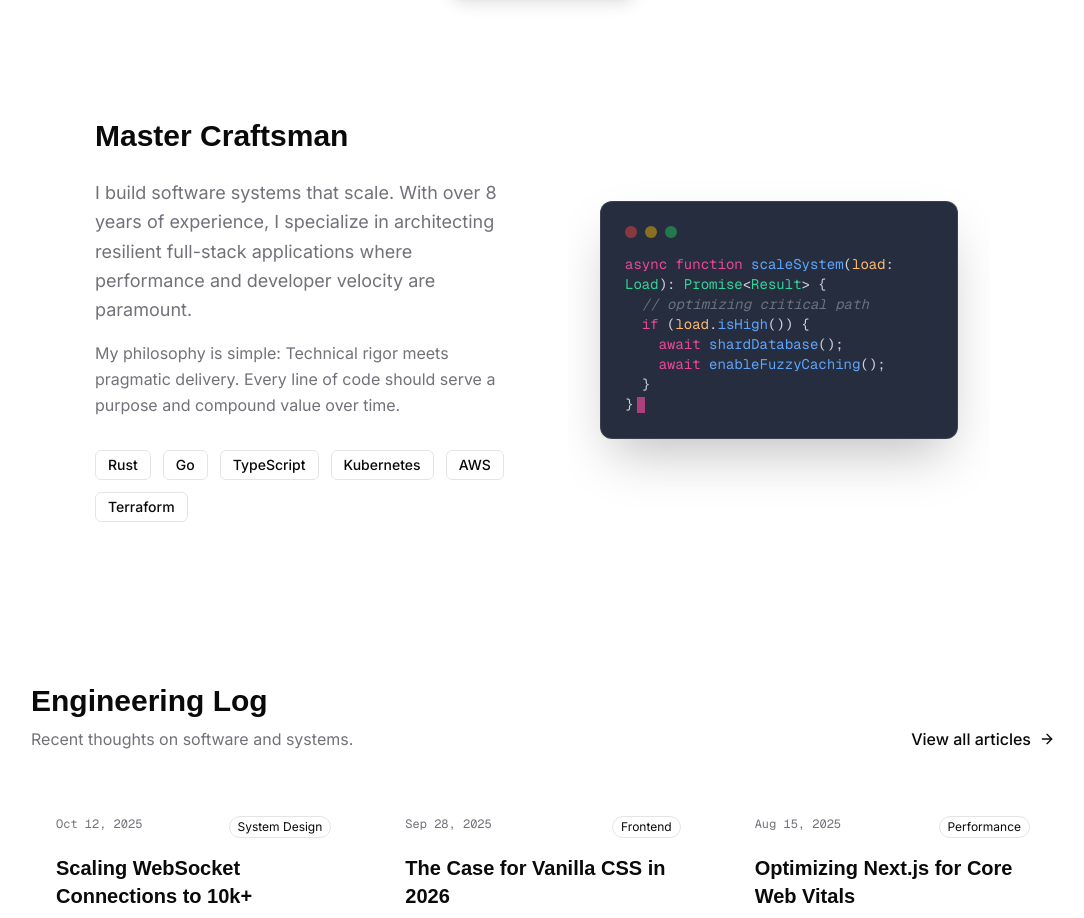
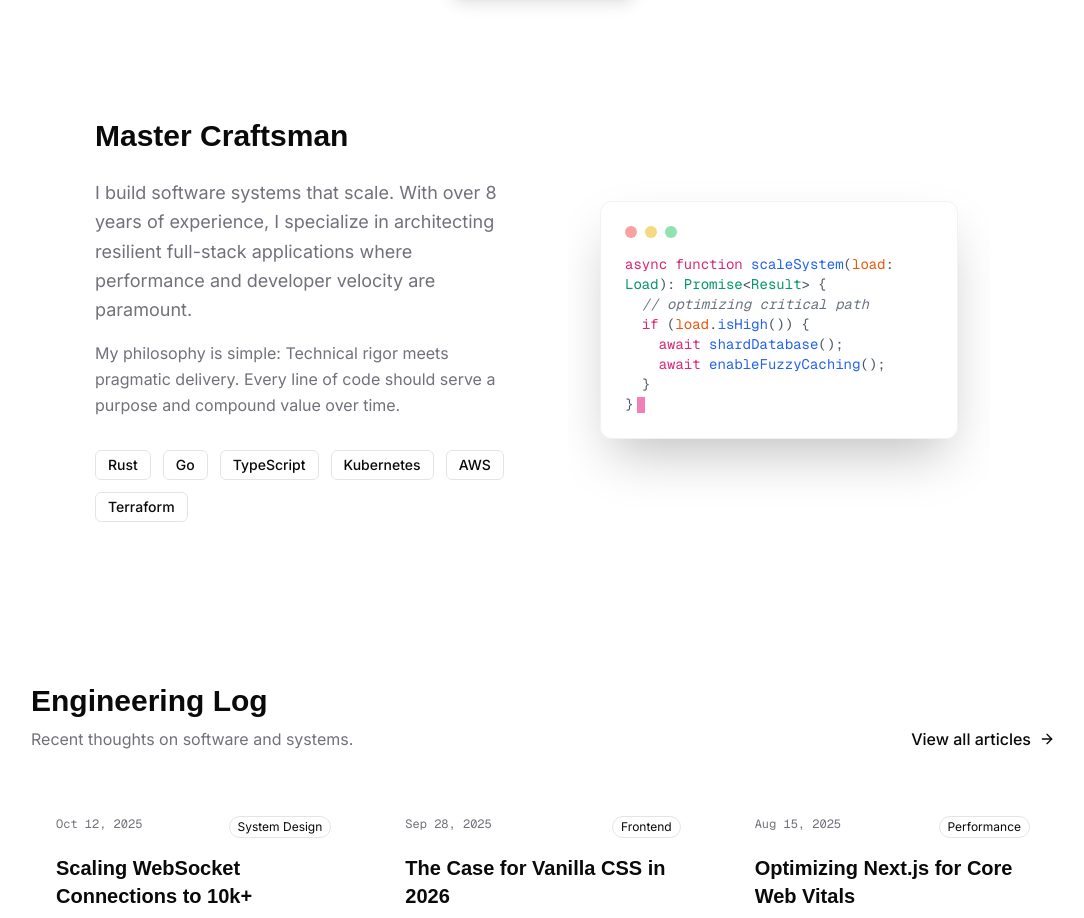
Before and after one commit to Nwachukwuchinedu/my-portfolio, a Next.js app in the folder portfolio-app/: page / in a window 1280 px wide. Shown: the part 1522-2440 px from the top of the page, without its empty margins (97-1181 px from the left). Built offline with nearby package versions, Linux system fonts and the light colour scheme; a web font is replaced by a local one.

Commit message:
feat: add About section component displaying personal summary, tech stack, and an animated typewriter code block.

```diff
--- a/portfolio-app/src/components/sections/about.tsx
+++ b/portfolio-app/src/components/sections/about.tsx
@@ -37,15 +37,14 @@ export function AboutSection() {
                     viewport={{ once: true }}
                     className="relative h-[400px] w-full bg-gradient-to-br from-violet-500/10 to-cyan-500/10 rounded-2xl border border-white/10 overflow-hidden flex items-center justify-center p-8"
                 >
-                    <div className="absolute inset-0 bg-grid-white/[0.02] bg-[size:32px_32px]" />
-                    {/* Dark background forced for code block */}
-                    <div className="relative z-10 p-6 bg-slate-900/90 backdrop-blur-md rounded-xl border border-white/10 max-w-sm w-full shadow-2xl">
+                    {/* Theme-aware background for code block */}
+                    <div className="relative z-10 p-6 bg-white/80 dark:bg-zinc-900/90 backdrop-blur-md rounded-xl border border-black/5 dark:border-white/10 max-w-sm w-full shadow-2xl">
                         <div className="flex space-x-2 mb-4">
                             <div className="w-3 h-3 rounded-full bg-red-500/50" />
                             <div className="w-3 h-3 rounded-full bg-yellow-500/50" />
                             <div className="w-3 h-3 rounded-full bg-green-500/50" />
                         </div>
-                        <div className="text-sm font-mono text-cyan-300 min-h-[120px]">
+                        <div className="text-sm font-mono min-h-[120px]">
                             <TypewriterCode />
                         </div>
                     </div>
@@ -65,62 +64,52 @@ function TypewriterCode() {
   return { status: "optimized" };
 }`;
 
-    // Simple tokenizer for syntax highlighting
-    const getHighlightClass = (word: string) => {
-        // ... (unused logically but kept for consistency if needed, we define manual tokens below)
-        return "text-gray-300";
-    };
-
-    // Manual High-Contrast Tokens
-    // Palette:
-    // Keywords: text-pink-500
-    // Functions: text-blue-400
-    // Types: text-emerald-400
-    // Params/Vars: text-orange-300
-    // Punctuation: text-gray-300
+    // Manual High-Contrast Tokens with Theme Awareness
+    // Light Mode: Darker/Stronger colors (Pink-600, Blue-600, etc)
+    // Dark Mode: Lighter/Neon colors (Pink-400, Blue-400, etc)
 
     const tokens = [
-        { text: "async", color: "text-pink-500" },
-        { text: " ", color: "text-gray-300" },
-        { text: "function", color: "text-pink-500" },
-        { text: " ", color: "text-gray-300" },
-        { text: "scaleSystem", color: "text-blue-400" },
-        { text: "(", color: "text-gray-300" },
-        { text: "load", color: "text-orange-300" }, // Orange for param
-        { text: ": ", color: "text-gray-300" },
-        { text: "Load", color: "text-emerald-400" }, // Emerald for Type
-        { text: ")", color: "text-gray-300" },
-        { text: ": ", color: "text-gray-300" },
-        { text: "Promise", color: "text-emerald-400" },
-        { text: "<", color: "text-gray-300" },
-        { text: "Result", color: "text-emerald-400" },
-        { text: "> ", color: "text-gray-300" },
-        { text: "{", color: "text-gray-300" },
-        { text: "\n  ", color: "text-gray-300" },
+        { text: "async", color: "text-pink-600 dark:text-pink-400" },
+        { text: " ", color: "text-foreground" },
+        { text: "function", color: "text-pink-600 dark:text-pink-400" },
+        { text: " ", color: "text-foreground" },
+        { text: "scaleSystem", color: "text-blue-600 dark:text-blue-400" },
+        { text: "(", color: "text-gray-600 dark:text-gray-400" },
+        { text: "load", color: "text-orange-600 dark:text-orange-300" },
+        { text: ": ", color: "text-gray-600 dark:text-gray-400" },
+        { text: "Load", color: "text-emerald-600 dark:text-emerald-400" },
+        { text: ")", color: "text-gray-600 dark:text-gray-400" },
+        { text: ": ", color: "text-gray-600 dark:text-gray-400" },
+        { text: "Promise", color: "text-emerald-600 dark:text-emerald-400" },
+        { text: "<", color: "text-gray-600 dark:text-gray-400" },
+        { text: "Result", color: "text-emerald-600 dark:text-emerald-400" },
+        { text: "> ", color: "text-gray-600 dark:text-gray-400" },
+        { text: "{", color: "text-gray-600 dark:text-gray-400" },
+        { text: "\n  ", color: "text-foreground" },
         { text: "// optimizing critical path", color: "text-gray-500 italic" },
-        { text: "\n  ", color: "text-gray-300" },
-        { text: "if", color: "text-pink-500" },
-        { text: " ", color: "text-gray-300" },
-        { text: "(", color: "text-gray-300" },
-        { text: "load", color: "text-orange-300" },
-        { text: ".", color: "text-gray-300" },
-        { text: "isHigh", color: "text-blue-400" },
-        { text: "()", color: "text-gray-300" },
-        { text: ") ", color: "text-gray-300" },
-        { text: "{", color: "text-gray-300" },
-        { text: "\n    ", color: "text-gray-300" },
-        { text: "await", color: "text-pink-500" },
-        { text: " ", color: "text-gray-300" },
-        { text: "shardDatabase", color: "text-blue-400" },
-        { text: "();", color: "text-gray-300" },
-        { text: "\n    ", color: "text-gray-300" },
-        { text: "await", color: "text-pink-500" },
-        { text: " ", color: "text-gray-300" },
-        { text: "enableFuzzyCaching", color: "text-blue-400" },
-        { text: "();", color: "text-gray-300" },
-        { text: "\n  ", color: "text-gray-300" },
-        { text: "}", color: "text-gray-300" },
-        { text: "\n}", color: "text-gray-300" },
+        { text: "\n  ", color: "text-foreground" },
+        { text: "if", color: "text-pink-600 dark:text-pink-400" },
+        { text: " ", color: "text-foreground" },
+        { text: "(", color: "text-gray-600 dark:text-gray-400" },
+        { text: "load", color: "text-orange-600 dark:text-orange-300" },
+        { text: ".", color: "text-gray-600 dark:text-gray-400" },
+        { text: "isHigh", color: "text-blue-600 dark:text-blue-400" },
+        { text: "()", color: "text-gray-600 dark:text-gray-400" },
+        { text: ") ", color: "text-gray-600 dark:text-gray-400" },
+        { text: "{", color: "text-gray-600 dark:text-gray-400" },
+        { text: "\n    ", color: "text-foreground" },
+        { text: "await", color: "text-pink-600 dark:text-pink-400" },
+        { text: " ", color: "text-foreground" },
+        { text: "shardDatabase", color: "text-blue-600 dark:text-blue-400" },
+        { text: "();", color: "text-gray-600 dark:text-gray-400" },
+        { text: "\n    ", color: "text-foreground" },
+        { text: "await", color: "text-pink-600 dark:text-pink-400" },
+        { text: " ", color: "text-foreground" },
+        { text: "enableFuzzyCaching", color: "text-blue-600 dark:text-blue-400" },
+        { text: "();", color: "text-gray-600 dark:text-gray-400" },
+        { text: "\n  ", color: "text-foreground" },
+        { text: "}", color: "text-gray-600 dark:text-gray-400" },
+        { text: "\n}", color: "text-gray-600 dark:text-gray-400" },
     ];
 
     /*
```
